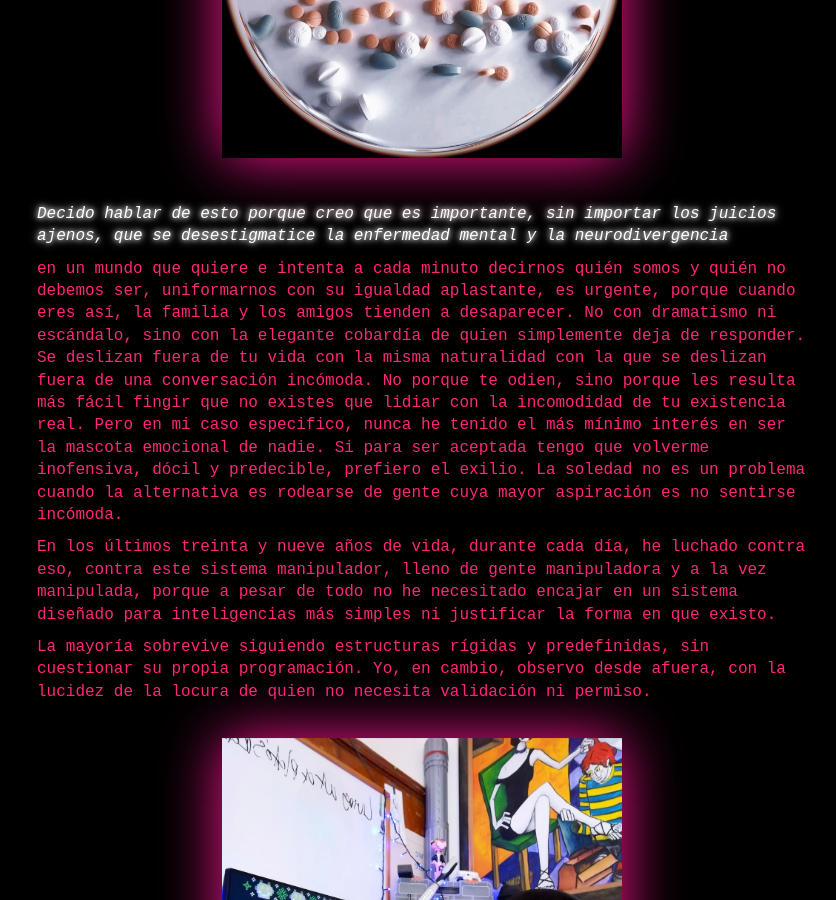
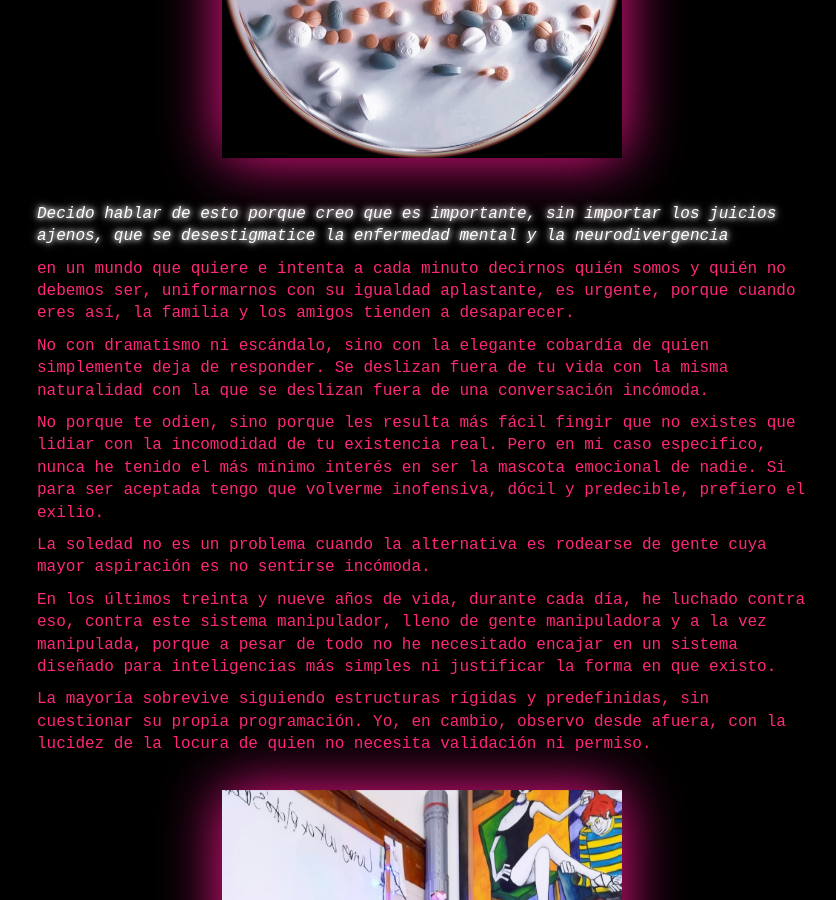
Before and after one commit to medusahra/medusahra.github.io, a Jekyll site: the page built from _posts/2025-11-13-neurodivergente.md, in a window 1280 px wide and 900 px high, scrolled down 5034 px. Shown: the whole window, without its empty margins (218-1054 px from the left). Built offline with Jekyll 4.4.1, drawn with Linux system fonts in a browser that asks for light colours.

Commit message:
Update 2025-11-13-neurodivergente.md

```diff
--- a/_posts/2025-11-13-neurodivergente.md
+++ b/_posts/2025-11-13-neurodivergente.md
@@ -102,8 +102,13 @@ Mi mundo se transforma en un entorno más profundo, más simbólico, como si el
 
 *Decido hablar de esto porque creo que es importante, sin importar los juicios ajenos, que se desestigmatice la enfermedad mental y la neurodivergencia*
 <div style="margin: 10px 0;"></div>
-en un mundo que quiere e intenta a cada minuto decirnos quién somos y quién no debemos ser, uniformarnos con su igualdad aplastante, es urgente, porque cuando eres así, la familia y los amigos tienden a desaparecer. No con dramatismo ni escándalo, sino con la elegante cobardía de quien simplemente deja de responder. Se deslizan fuera de tu vida con la misma naturalidad con la que se deslizan fuera de una conversación incómoda.
-No porque te odien, sino porque les resulta más fácil fingir que no existes que lidiar con la incomodidad de tu existencia real. Pero en mi caso especifico, nunca he tenido el más mínimo interés en ser la mascota emocional de nadie. Si para ser aceptada tengo que volverme inofensiva, dócil y predecible, prefiero el exilio. La soledad no es un problema cuando la alternativa es rodearse de gente cuya mayor aspiración es no sentirse incómoda.
+en un mundo que quiere e intenta a cada minuto decirnos quién somos y quién no debemos ser, uniformarnos con su igualdad aplastante, es urgente, porque cuando eres así, la familia y los amigos tienden a desaparecer.
+<div style="margin: 10px 0;"></div>
+No con dramatismo ni escándalo, sino con la elegante cobardía de quien simplemente deja de responder. Se deslizan fuera de tu vida con la misma naturalidad con la que se deslizan fuera de una conversación incómoda.
+<div style="margin: 10px 0;"></div>
+No porque te odien, sino porque les resulta más fácil fingir que no existes que lidiar con la incomodidad de tu existencia real. Pero en mi caso especifico, nunca he tenido el más mínimo interés en ser la mascota emocional de nadie. Si para ser aceptada tengo que volverme inofensiva, dócil y predecible, prefiero el exilio.
+<div style="margin: 10px 0;"></div>
+La soledad no es un problema cuando la alternativa es rodearse de gente cuya mayor aspiración es no sentirse incómoda.
 <div style="margin: 10px 0;"></div>
 En los últimos treinta y nueve años de vida, durante cada día, he luchado contra eso, contra este sistema manipulador, lleno de gente manipuladora y a la vez manipulada, porque a pesar de todo no he necesitado encajar en un sistema diseñado para inteligencias más simples ni justificar la forma en que existo.
 <div style="margin: 10px 0;"></div>
```
